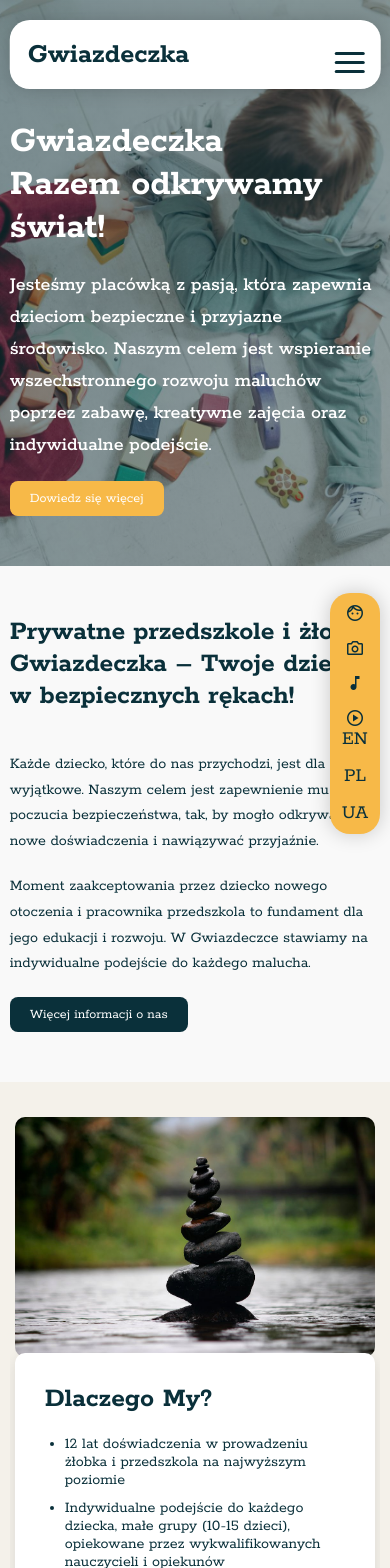
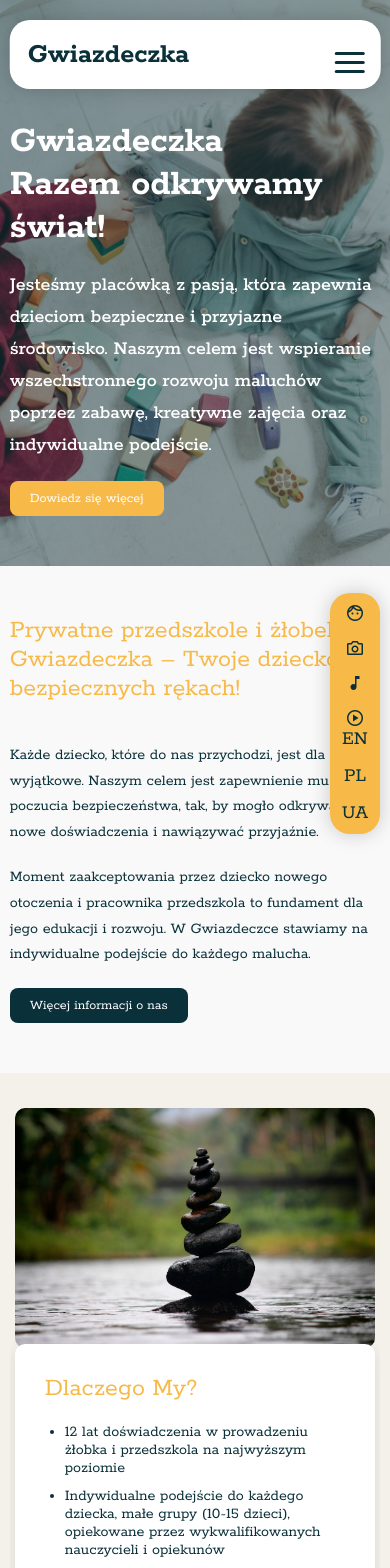
Before and after one commit to Smoleckk/portal-maluch, an Angular app in the folder web/maluch/: page / in a window 390 px wide. Shown: the top 1568 px of the page. Built offline with nearby package versions, Linux system fonts and the light colour scheme; a web font is replaced by a local one.

Commit message:
poprawki, style itp

```diff
--- a/web/maluch/projects/maluch-app/src/app/funkcjonalnosci/prezentacja/komponenty/karta-informacyjna/karta-informacyjna.component.html
+++ b/web/maluch/projects/maluch-app/src/app/funkcjonalnosci/prezentacja/komponenty/karta-informacyjna/karta-informacyjna.component.html
@@ -5,7 +5,7 @@
         <div class="karta-obrazek card-image-left">
           <img [src]="imageUrl" alt="Obrazek sekcji">
           <div class="karta">
-            <h1>{{ title }}</h1>
+            <h2>{{ title }}</h2>
             <ul>
               <li *ngFor="let item of contentList">{{ item }}</li>
             </ul>
@@ -24,7 +24,7 @@
       <div class="float-layout">
         <div class="karta-obrazek card-image-right">
           <div class="karta">
-            <h1>{{ title }}</h1>
+            <h2>{{ title }}</h2>
             <ul>
               <li *ngFor="let item of contentList">{{ item }}</li>
             </ul>
--- a/web/maluch/projects/maluch-app/src/app/funkcjonalnosci/prezentacja/komponenty/sub-header/sub-header.component.scss
+++ b/web/maluch/projects/maluch-app/src/app/funkcjonalnosci/prezentacja/komponenty/sub-header/sub-header.component.scss
@@ -8,7 +8,7 @@
   align-items: end;
 
   h1 {
-    font-size: 64px;
+    //font-size: 64px;
   }
 
   p {
--- a/web/maluch/projects/maluch-app/src/app/funkcjonalnosci/prezentacja/strony/prezentacja-strona-glowna/prezentacja-strona-glowna.component.html
+++ b/web/maluch/projects/maluch-app/src/app/funkcjonalnosci/prezentacja/strony/prezentacja-strona-glowna/prezentacja-strona-glowna.component.html
@@ -18,7 +18,7 @@
 
 <section class="powitanie">
   <div class="container">
-    <h1>Prywatne przedszkole i żłobek Gwiazdeczka – Twoje dziecko w bezpiecznych rękach!</h1>
+    <h2>Prywatne przedszkole i żłobek Gwiazdeczka – Twoje dziecko w bezpiecznych rękach!</h2>
     <div class="wiersze">
       <div class="kolumna-lewa">
         <div class="powitanie-img">
--- a/web/maluch/projects/maluch-app/src/app/funkcjonalnosci/prezentacja/strony/prezentacja-strona-strefa-rodzica/prezentacja-strona-strefa-rodzica.component.html
+++ b/web/maluch/projects/maluch-app/src/app/funkcjonalnosci/prezentacja/strony/prezentacja-strona-strefa-rodzica/prezentacja-strona-strefa-rodzica.component.html
@@ -10,6 +10,7 @@
   [title]="'Wyprawka'"
   [zdjeciePoLewej]=true>
 </app-karta-informacyjna>
+</section>
 
 <app-karta-informacyjna
   [buttonText]="'Więcej informacji o cenniku'"
@@ -38,6 +39,7 @@
   [zdjeciePoPrawej]=true>
 </app-karta-informacyjna>
 
+<section class="strefa-rodzica">
 <app-karta-informacyjna
   [buttonText]="'Więcej informacji o odbiorze'"
   [contentList]="odbior"
--- a/web/maluch/projects/maluch-app/src/styles.scss
+++ b/web/maluch/projects/maluch-app/src/styles.scss
@@ -70,20 +70,22 @@ html, body {
 
 .icon {
   font-size: 40px;
-  color: var(--accent-color);
+  color: var(--primary-color);
   margin-bottom: 10px;
 }
 
 h1 {
-  font-size: 42px;
+  font-size: 80px;
   color: var(--primary-color);
+
   margin-bottom: 20px;
 }
 
 h2 {
-  font-size: 28px;
+  font-size: 44px;
   margin-bottom: 20px;
   color: var(--accent-color);
+  font-weight: normal;
 }
 
 h3 {
@@ -113,11 +115,11 @@ ul {
 
 @media (max-width: 800px) {
   h1 {
-    font-size: 28px;
+    font-size: 50px;
   }
 
   h2 {
-    font-size: 22px;
+    font-size: 26px;
   }
 
   h3 {
```
Also changed, not shown: 5 other files (tests, documents, lock files or other folders).
